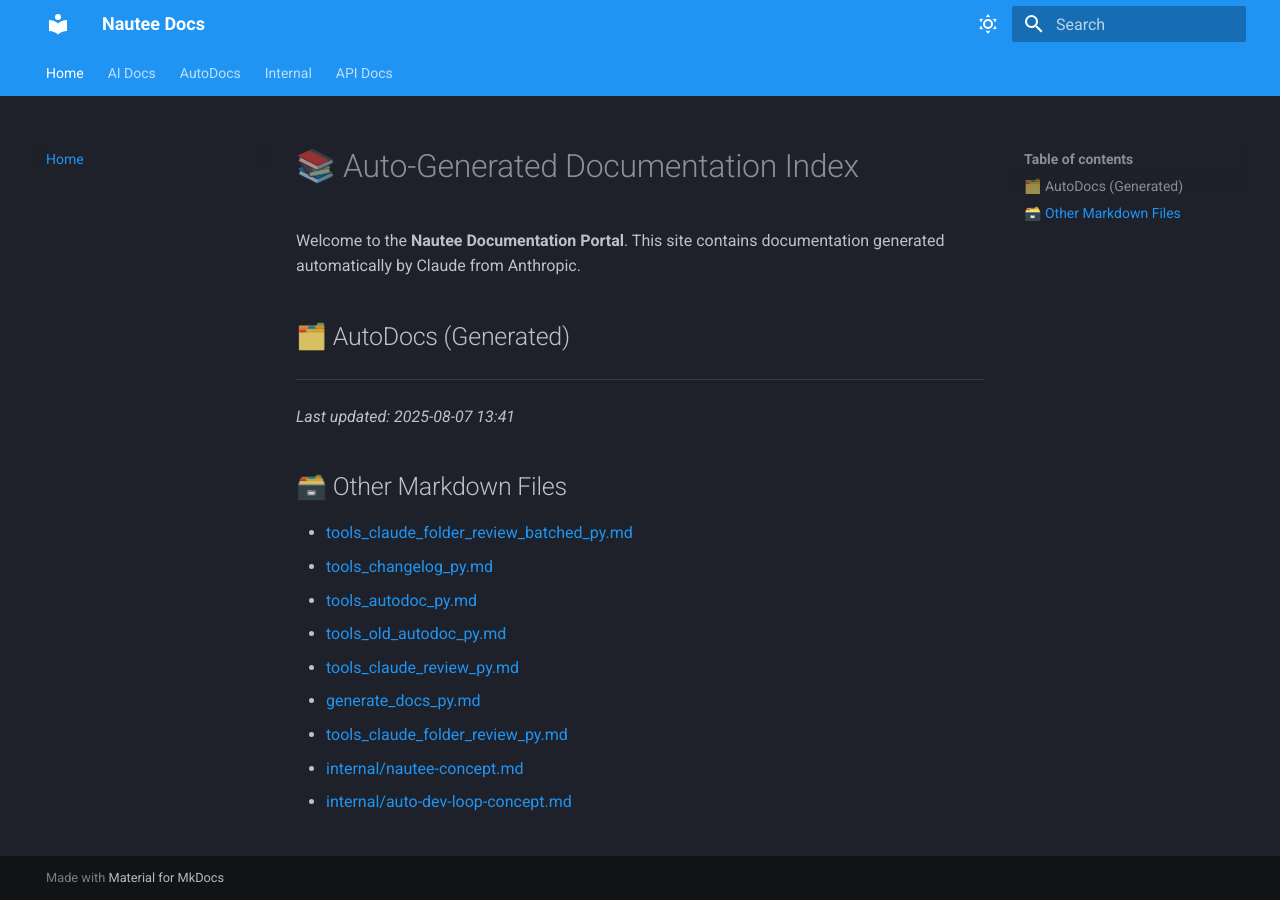
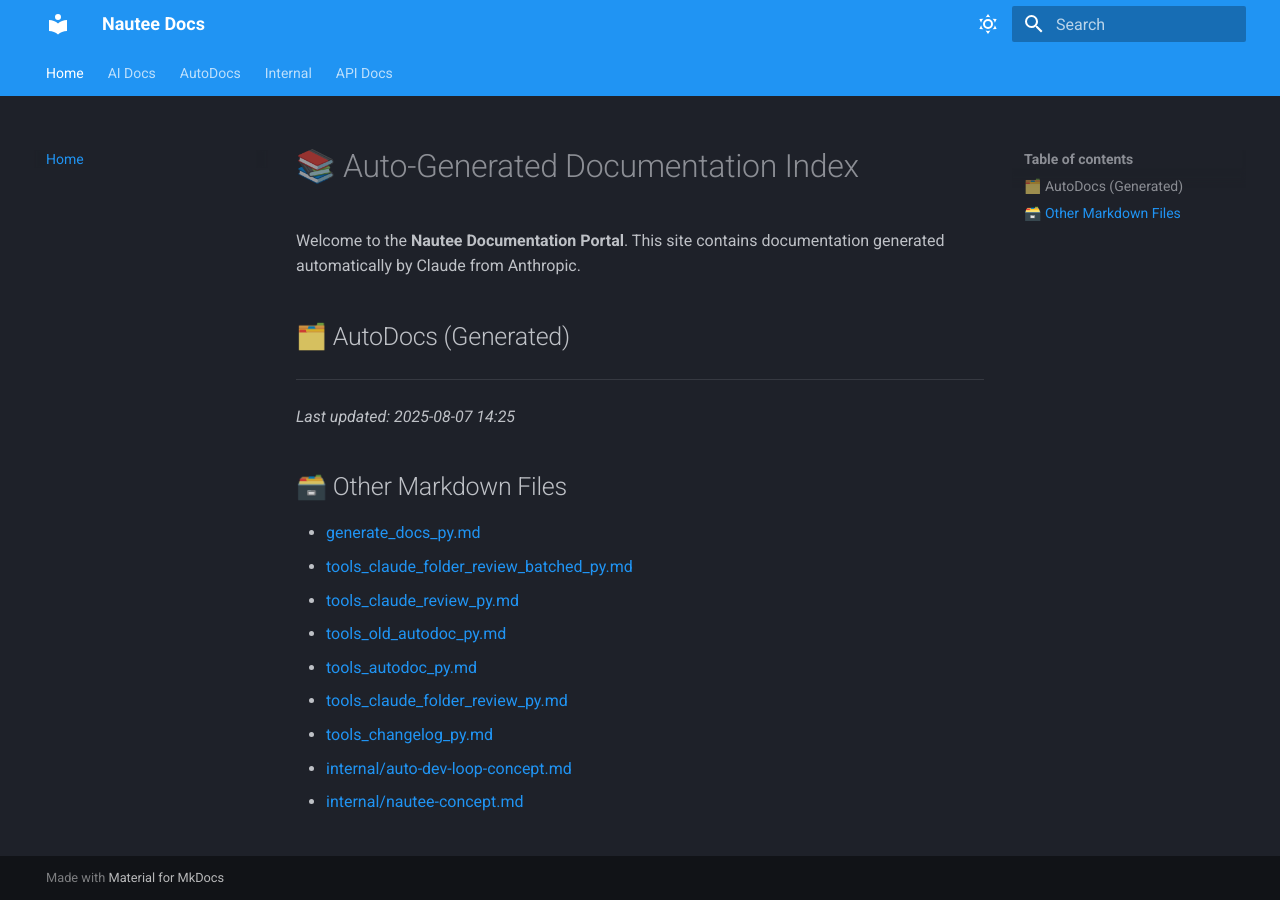
Before and after one commit to 48Nauts-Operator/nautee, an MkDocs documentation site: the page built from docs/index.md, in a window 1280 px wide. Built offline with MkDocs 1.6.1 and Material for MkDocs 9.7.7, drawn with Linux system fonts in a browser that asks for light colours.

```diff
--- a/docs/index.md
+++ b/docs/index.md
@@ -7,16 +7,16 @@ Welcome to the **Nautee Documentation Portal**. This site contains documentation
 
 ---
 
-_Last updated: 2025-08-07 13:41_
+_Last updated: 2025-08-07 14:25_
 
 ## 🗃️ Other Markdown Files
 
+- [generate_docs_py.md](generate_docs_py.md)
 - [tools_claude_folder_review_batched_py.md](tools_claude_folder_review_batched_py.md)
+- [tools_claude_review_py.md](tools_claude_review_py.md)
+- [tools_old_autodoc_py.md](tools_old_autodoc_py.md)
+- [tools_autodoc_py.md](tools_autodoc_py.md)
+- [tools_claude_folder_review_py.md](tools_claude_folder_review_py.md)
 - [tools_changelog_py.md](tools_changelog_py.md)
-- [tools_autodoc_py.md](tools_autodoc_py.md)
-- [tools_old_autodoc_py.md](tools_old_autodoc_py.md)
-- [tools_claude_review_py.md](tools_claude_review_py.md)
-- [generate_docs_py.md](generate_docs_py.md)
-- [tools_claude_folder_review_py.md](tools_claude_folder_review_py.md)
+- [internal/auto-dev-loop-concept.md](internal/auto-dev-loop-concept.md)
 - [internal/nautee-concept.md](internal/nautee-concept.md)
-- [internal/auto-dev-loop-concept.md](internal/auto-dev-loop-concept.md)
```
